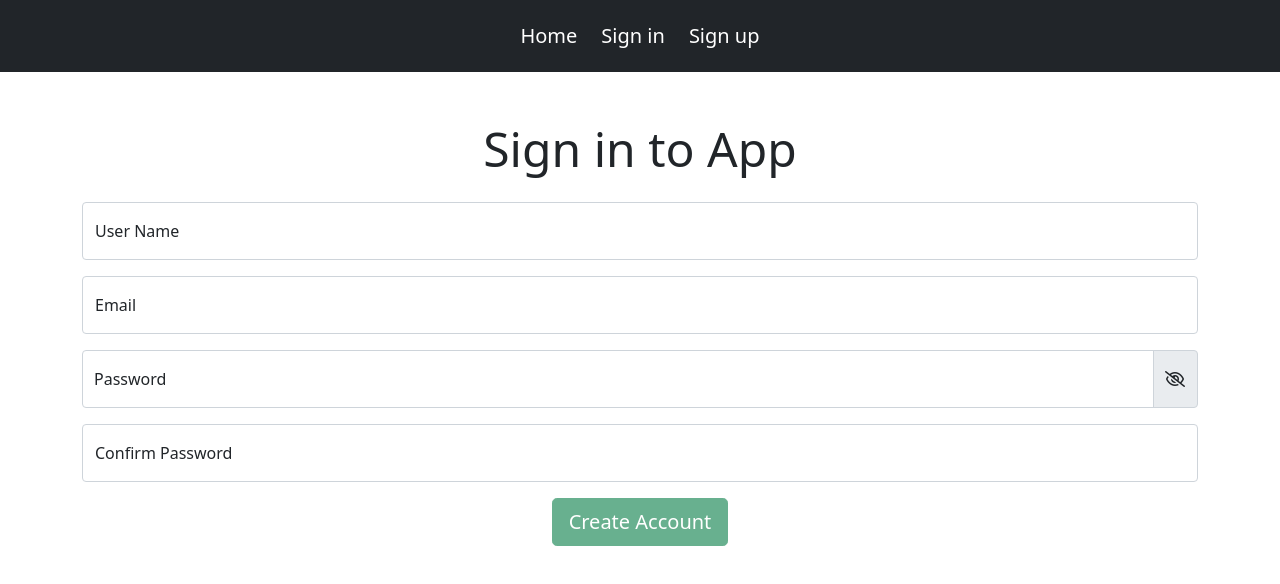
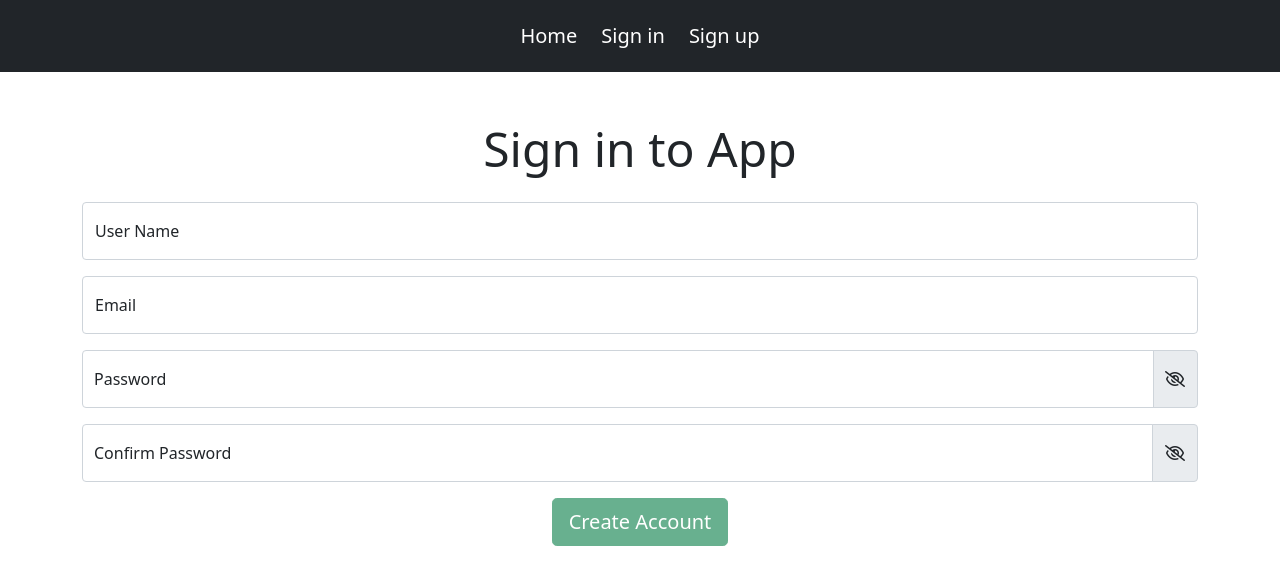
Before and after one commit to Web-Developm/forms-routing, an Angular app: page /forms in a window 1280 px wide. Shown: the top 584 px of the page. Built offline with nearby package versions, Linux system fonts and the light colour scheme.

Commit message:
confirm password hide added

```diff
--- a/src/app/forms/forms.component.html
+++ b/src/app/forms/forms.component.html
@@ -46,18 +46,23 @@
 
 
 
-    <div class="form-floating mb-3">
-      <input type="password" class="form-control" name="cpassword" id="cpassword" formControlName="cpassword"
+    <div class="input-group form-floating mb-3">
+      <input [type]="confirmpassword ? 'text' : 'password'" class="form-control" name="cpassword" id="cpassword" formControlName="cpassword"
         placeholder="cpassword" autocomplete="on">
       <label for="cpassword" class="form-label">Confirm Password</label>
+
+     <span class="input-group-text" id="cpassword">
+       <i class="far"
+       [ngClass]="{'fa-eye-slash': !confirmpassword, 'fa-eye':confirmpassword}" (click)="show1()"></i>
+     </span>
 
       <div class="alert" *ngIf="data.controls['cpassword'].hasError('required') && data.controls['cpassword'].touched">
         Confirm Password
       </div>
+    </div>
 
-      <div class="alert alert-warning" *ngIf="data.controls['password'].value != data.controls['cpassword'].value">Not
+    <div class="alert alert-warning" *ngIf="data.controls['password'].value != data.controls['cpassword'].value">Not
         Matching</div>
-    </div>
 
     <div class="text-center mb-3">
       <button (click)="display()" [disabled]="data.invalid" type="button" class="btn btn-lg btn-success">Create
--- a/src/app/forms/forms.component.ts
+++ b/src/app/forms/forms.component.ts
@@ -13,6 +13,7 @@ export class FormsComponent implements OnInit {
   data!:FormGroup;
 
   showpassword!:boolean;
+  confirmpassword!:boolean;
 
   constructor(private fb:FormBuilder) {
    }
@@ -32,6 +33,11 @@ export class FormsComponent implements OnInit {
     this.showpassword=!this.showpassword;
   }
 
+  show1()
+  {
+    this.confirmpassword=!this.confirmpassword;
+  }
+
   display()
   {
     console.log(this.data.value);
```
